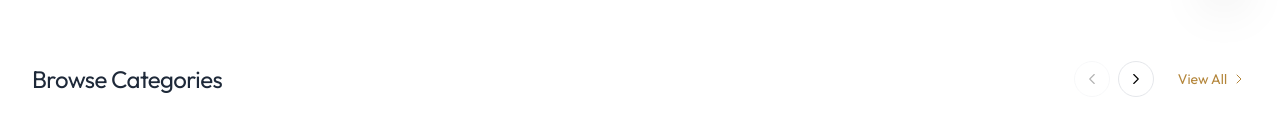
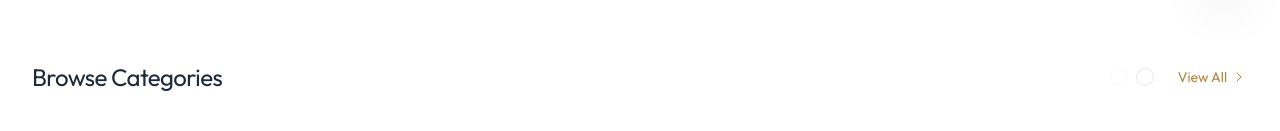
Before and after one commit to Victor-dev-03-cmd/sl_business_index, a Next.js app: page / in a window 1280 px wide. Shown: the part 781-912 px from the top of the page. Built offline with nearby package versions, Linux system fonts and the light colour scheme; no server answers; the database is empty.

Commit message:
commit all

```diff
--- a/app/page.tsx
+++ b/app/page.tsx
@@ -354,14 +354,14 @@ export default function HomePage() {
                     disabled={!canScrollLeft}
                     className="p-2 border border-gray-200 rounded-full hover:bg-gray-50 disabled:opacity-30 disabled:cursor-not-allowed transition-all"
                 >
-                  <ChevronLeft size={18} strokeWidth={1.5} />
+
                 </button>
                 <button
                     onClick={() => scroll('right')}
                     disabled={!canScrollRight}
                     className="p-2 border border-gray-200 rounded-full hover:bg-gray-50 disabled:opacity-30 disabled:cursor-not-allowed transition-all"
                 >
-                  <ChevronRight size={18} strokeWidth={1.5} />
+
                 </button>
               </div>
               <Link href="/categories" className="text-sm text-brand-gold flex items-center hover:underline font-normal">
```
